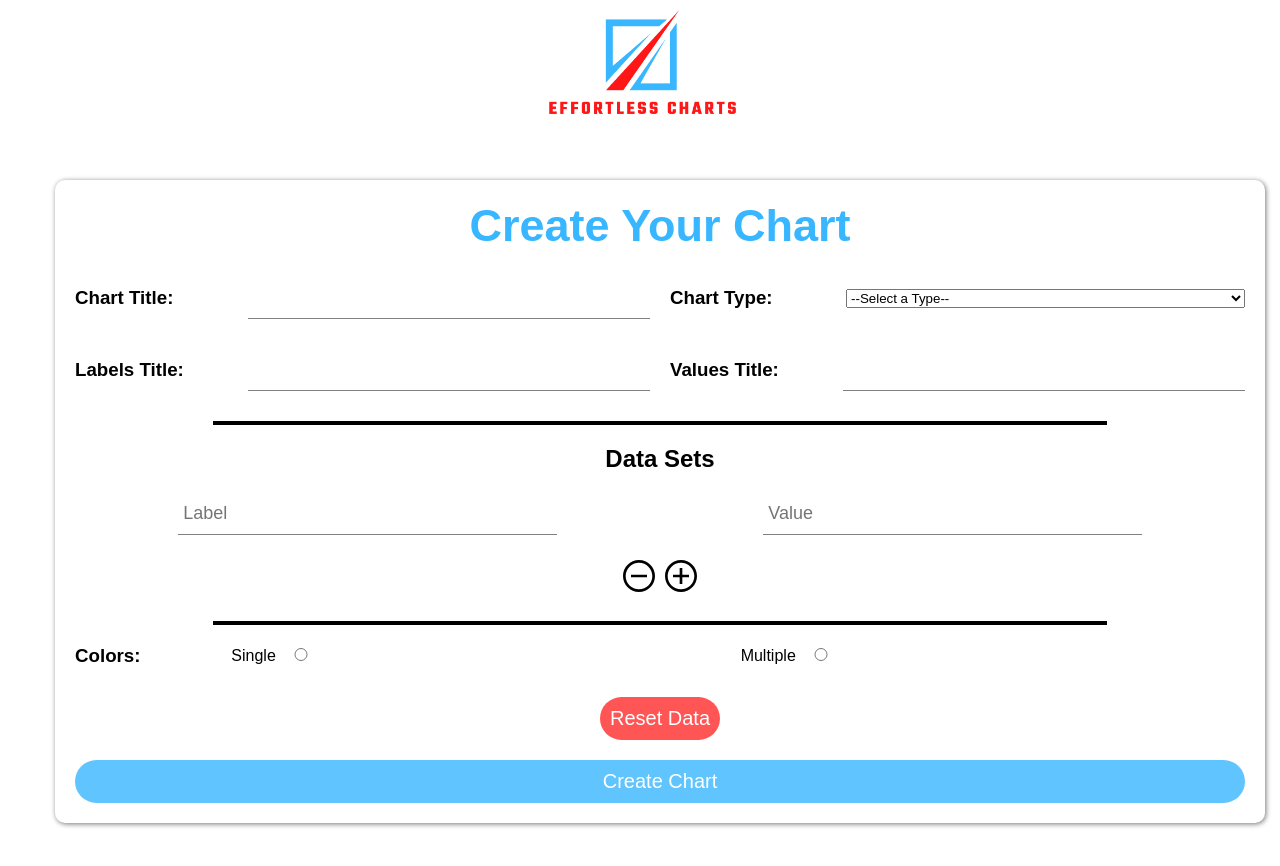
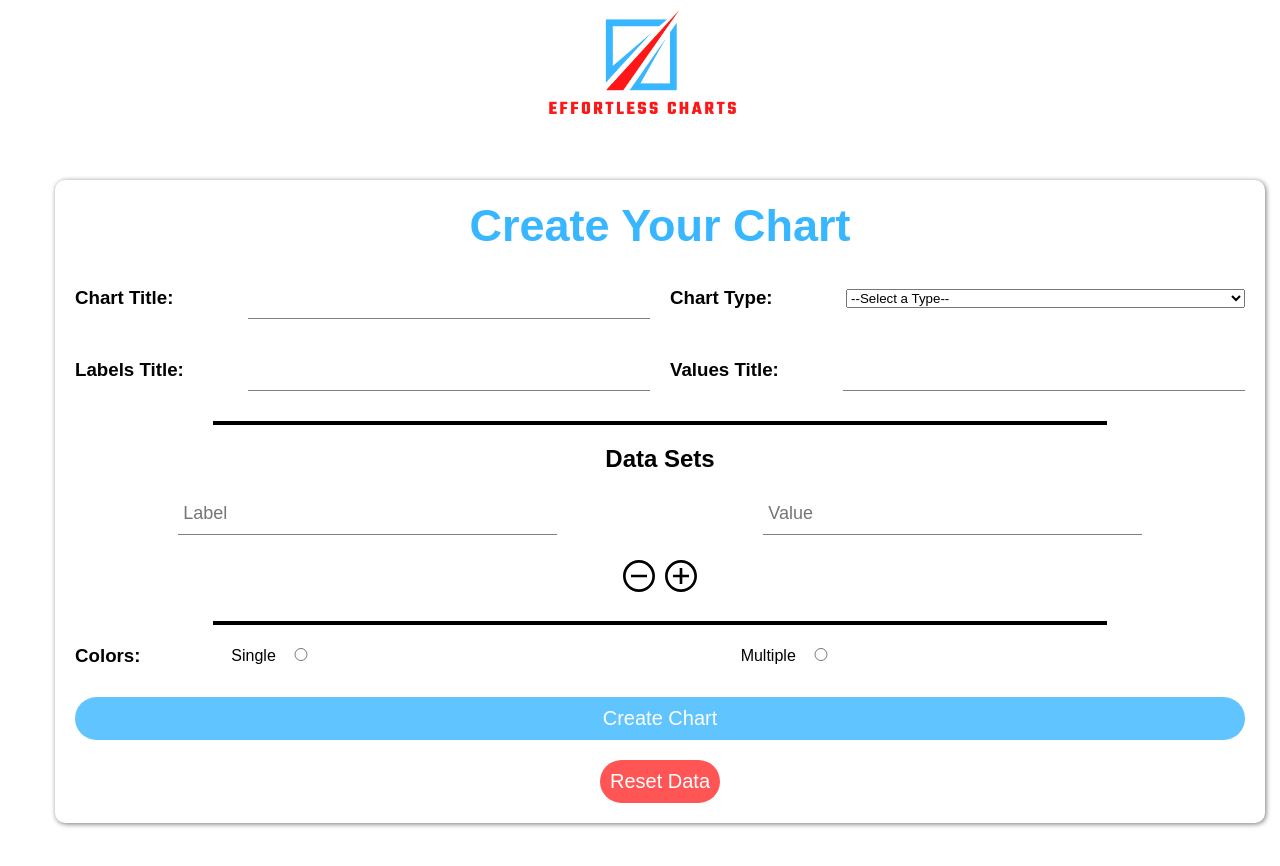
Before and after one commit to NoureldenRihan/Effortless-Chart, a React (Create React App) app: page / in a window 1280 px wide. Shown: the top 866 px of the page. Built offline with nearby package versions, Linux system fonts and the light colour scheme.

Commit message:
Fixed Error where pressing enter on form resets all data.

```diff
--- a/src/components/Data.jsx
+++ b/src/components/Data.jsx
@@ -242,10 +242,10 @@ function Data() {
             />
           </div>
         </div>
+        <button>Create Chart</button>
         <button id="reset" onClick={dataClear}>
           Reset Data
         </button>
-        <button>Create Chart</button>
       </form>
       <Link id="chartPage" to="/chart"></Link>
     </div>
```
